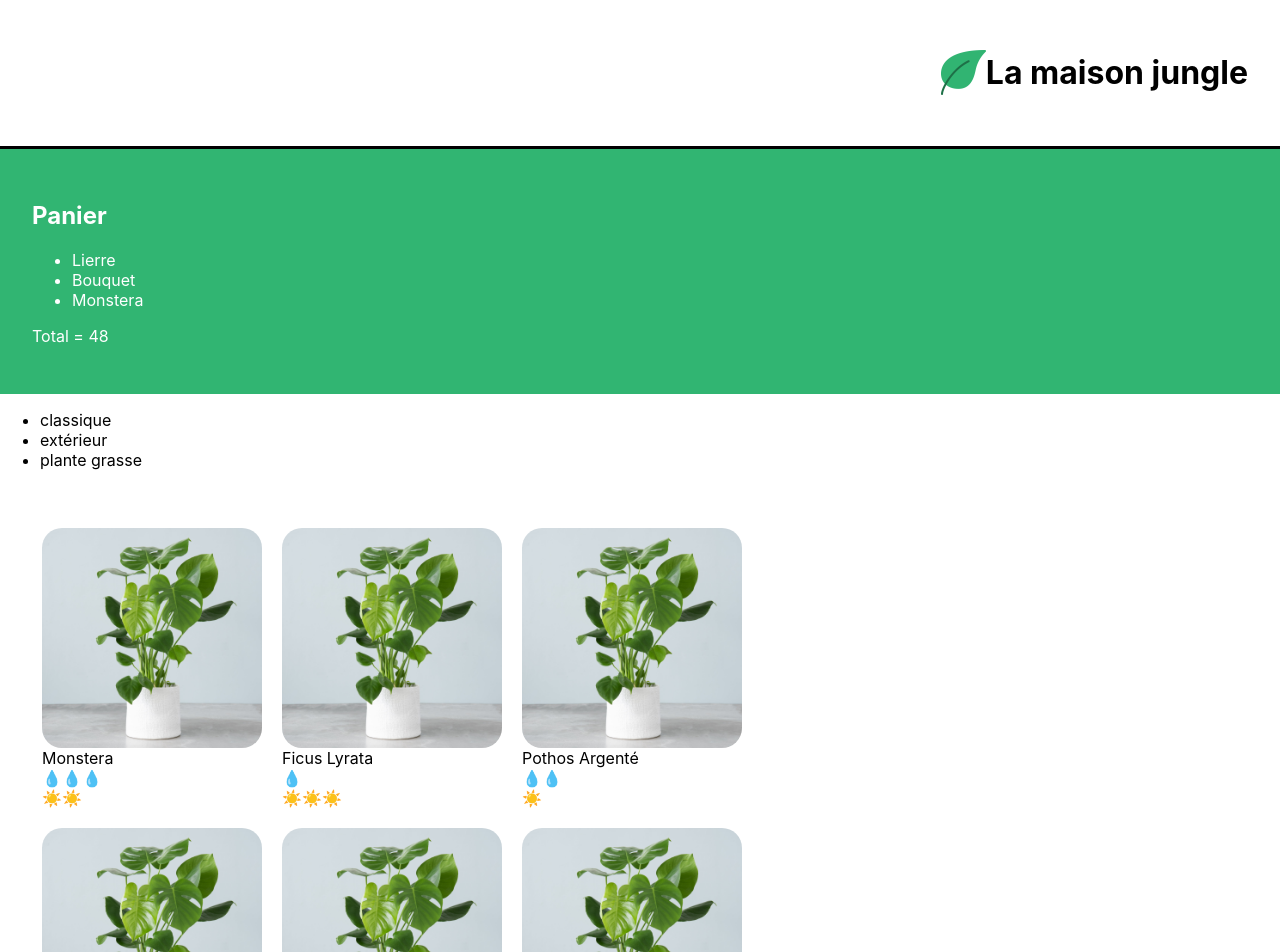
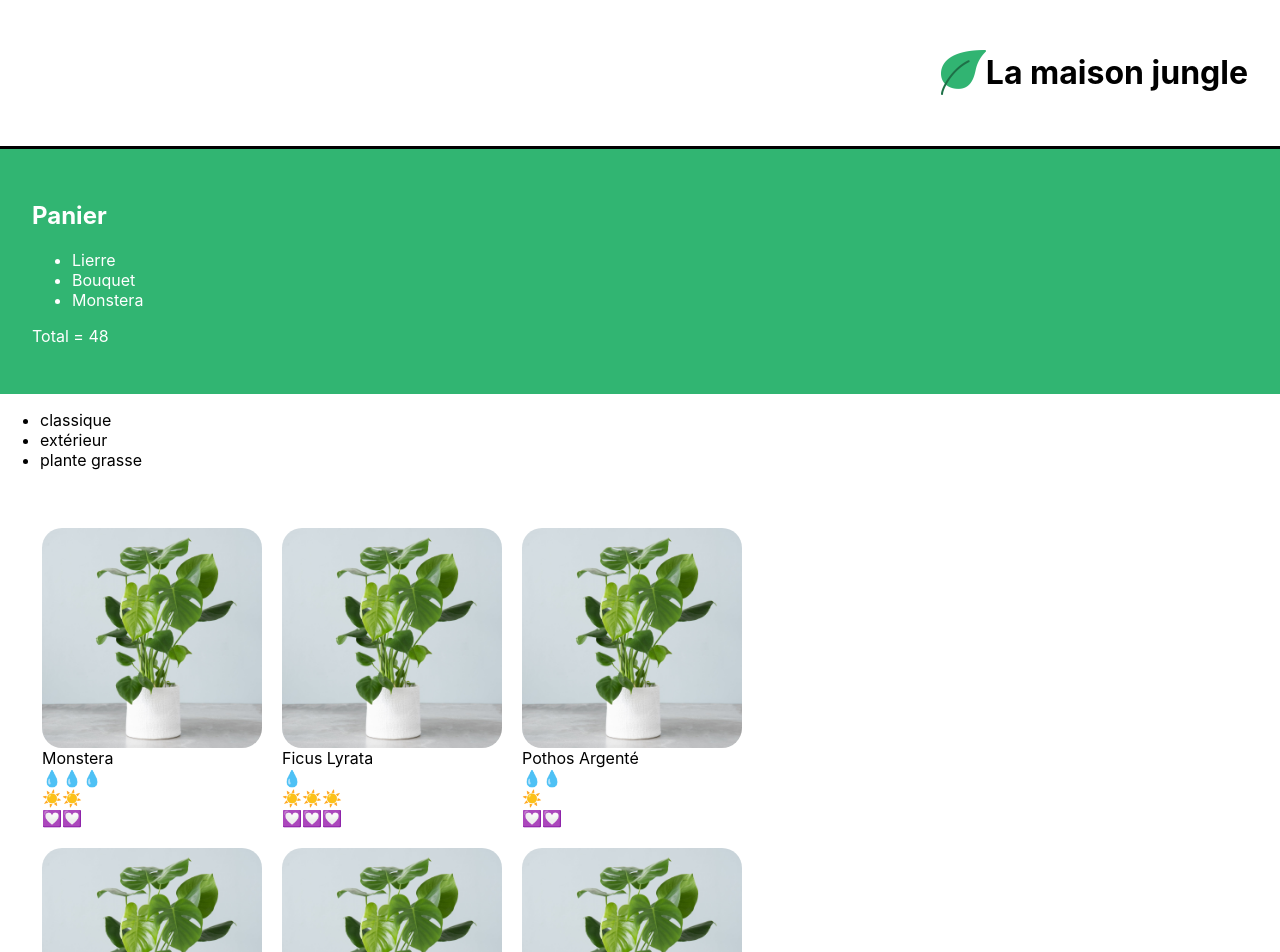
Before and after one commit to Paul-prog44/La-maison-jungle-OC-, a React (Create React App) app: page / in a window 1280 px wide. Shown: the top 952 px of the page. Built offline with nearby package versions, Linux system fonts and the light colour scheme.

Commit message:
Add happiness level

```diff
--- a/src/components/CareScale.js
+++ b/src/components/CareScale.js
@@ -1,10 +1,10 @@
 function CareScale({ scaleValue, careType }) {
 	const range = [1, 2, 3]
-	const scaleType = careType === 'light' ? '☀️' : '💧'
+	const scaleType = careType === 'light' ? '☀️' : '💧' //Affichage du symbole en fonction du scaletype
 
 	return (
 		<div>
-			{range.map((rangeElem) =>
+			{range.map((rangeElem) => //rangeElem est chacun des élements de l'array range
 				scaleValue >= rangeElem ? (
 					<span key={rangeElem.toString()}>{scaleType}</span>
 				) : null
--- /dev/null
+++ b/src/components/HappinessScale.js
@@ -0,0 +1,16 @@
+function HappinessScale({scaleValue}) {
+    const range = [1, 2, 3]
+    const logo = "💟"
+
+    return (
+        <div>
+            {range.map((rangeElem) => //rangeElem est chacun des élements de l'array range
+                scaleValue >= rangeElem ? (
+                    <span key={rangeElem.toString()}>{logo}</span>
+                ) : null
+            )}
+        </div>
+    )
+}
+
+export default HappinessScale
--- a/src/components/PlantItem.js
+++ b/src/components/PlantItem.js
@@ -1,10 +1,11 @@
 import CareScale from "./CareScale"
 import '../styles/PlantItem.css'
+import HappinessScale from "./HappinessScale"
 
 function handleClick(plantName) {
     alert(`Vous voulez achetez 1 ${plantName} ? Très bon choix !✨`)
 }
-function PlantItem({name, cover, id, light, water}) {
+function PlantItem({name, cover, id, light, water, happiness}) {
     return (
         <li key={id} className='lmj-plant-item' onClick={()=> handleClick(name)}>
             <img className='lmj-plant-item-cover' src={cover} alt={`${name} cover`} />
@@ -12,6 +13,7 @@ function PlantItem({name, cover, id, light, water}) {
             <div>
                 <CareScale careType='water' scaleValue={water} />
 				<CareScale careType='light' scaleValue={light} />
+                <HappinessScale scaleValue={happiness} />
             </div>
         </li>
     )
--- a/src/components/ShoppingList.js
+++ b/src/components/ShoppingList.js
@@ -21,13 +21,14 @@ function ShoppingList() {
                 ))}
             </ul>
             <ul className='lmj-plant-list'>
-                {plantList.map(({id, cover, name, water, light}) => (
+                {plantList.map(({id, cover, name, water, light, happiness}) => (
                     <PlantItem
                         id={id}
                         cover={cover}
                         name={name}
                         water={water}
                         light={light}
+                        happiness={happiness}
                         />
 
 
--- a/src/datas/plantList.js
+++ b/src/datas/plantList.js
@@ -8,7 +8,8 @@ export const plantList = [
 		isBestSale: true,
 		light: 2,
 		water: 3,
-		cover: monstera
+		cover: monstera,
+		happiness: 2
 	},
 	{
 		name: 'ficus lyrata',
@@ -16,7 +17,8 @@ export const plantList = [
 		id: '2ab',
 		light: 3,
 		water: 1,
-		cover: monstera
+		cover: monstera,
+		happiness: 3
 	},
 	{
 		name: 'pothos argenté',
@@ -24,7 +26,8 @@ export const plantList = [
 		id: '3sd',
 		light: 1,
 		water: 2,
-		cover: monstera
+		cover: monstera,
+		happiness: 2
 	},
 	{
 		name: 'yucca',
@@ -32,7 +35,8 @@ export const plantList = [
 		id: '4kk',
 		light: 3,
 		water: 1,
-		cover: monstera
+		cover: monstera,
+		happiness: 3
 	},
 	{
 		name: 'olivier',
@@ -40,7 +44,8 @@ export const plantList = [
 		id: '5pl',
 		light: 3,
 		water: 1,
-		cover: monstera
+		cover: monstera,
+		happiness: 3
 	},
 	{
 		name: 'géranium',
@@ -48,7 +53,8 @@ export const plantList = [
 		id: '6uo',
 		light: 2,
 		water: 2,
-		cover: monstera
+		cover: monstera,
+		happiness: 3
 	},
 	{
 		name: 'basilique',
@@ -57,7 +63,8 @@ export const plantList = [
 		isBestSale: true,
 		light: 2,
 		water: 3,
-		cover: monstera
+		cover: monstera,
+		happiness: 3
 	},
 	{
 		name: 'aloe',
@@ -65,7 +72,8 @@ export const plantList = [
 		id: '8fp',
 		light: 2,
 		water: 1,
-		cover: monstera
+		cover: monstera,
+		happiness: 3
 	},
 	{
 		name: 'succulente',
@@ -73,6 +81,7 @@ export const plantList = [
 		id: '9vn',
 		light: 2,
 		water: 1,
-		cover: monstera
+		cover: monstera,
+		happiness: 3
 	}
 ]
```
Also changed, not shown: 1 other file (tests, documents, lock files or other folders).
